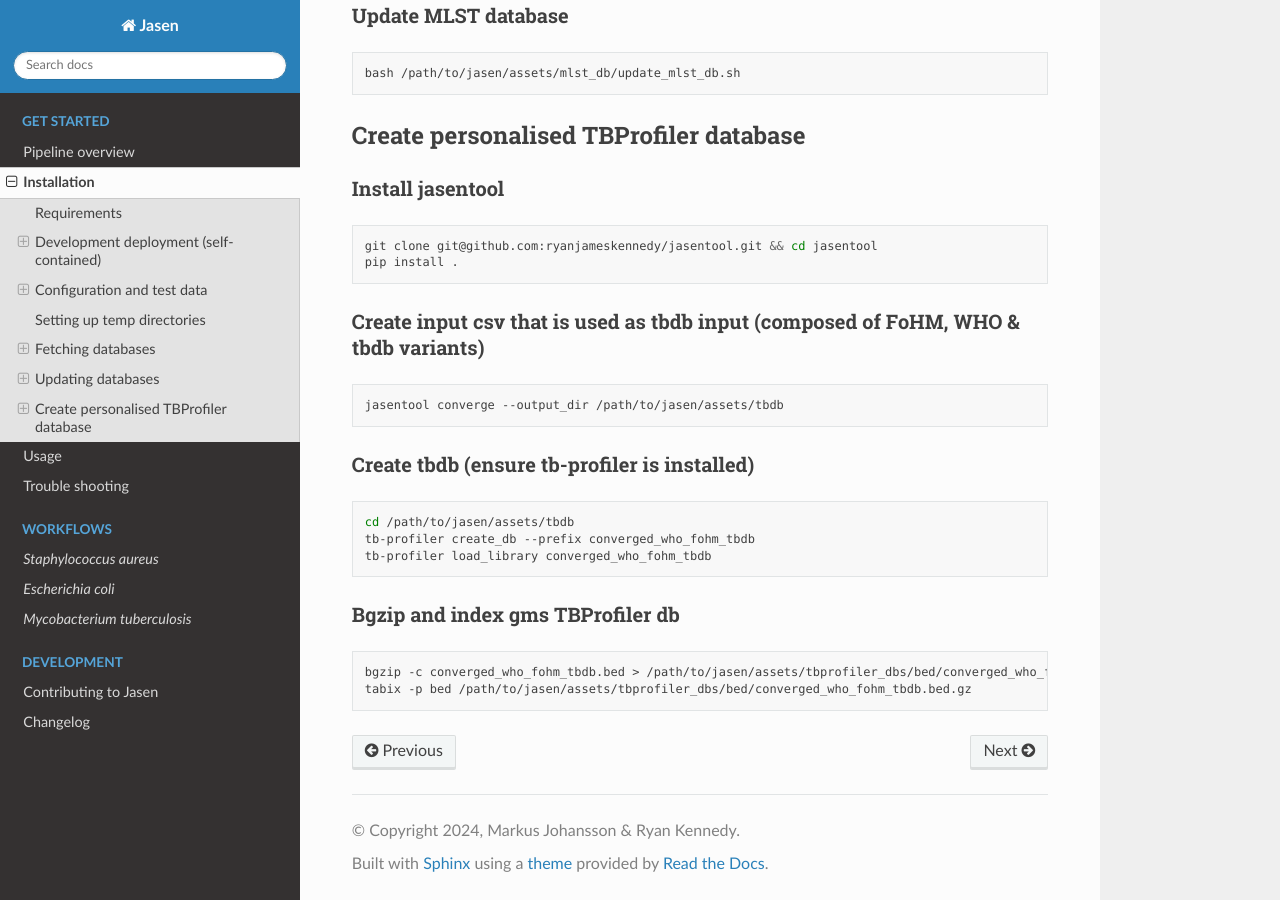
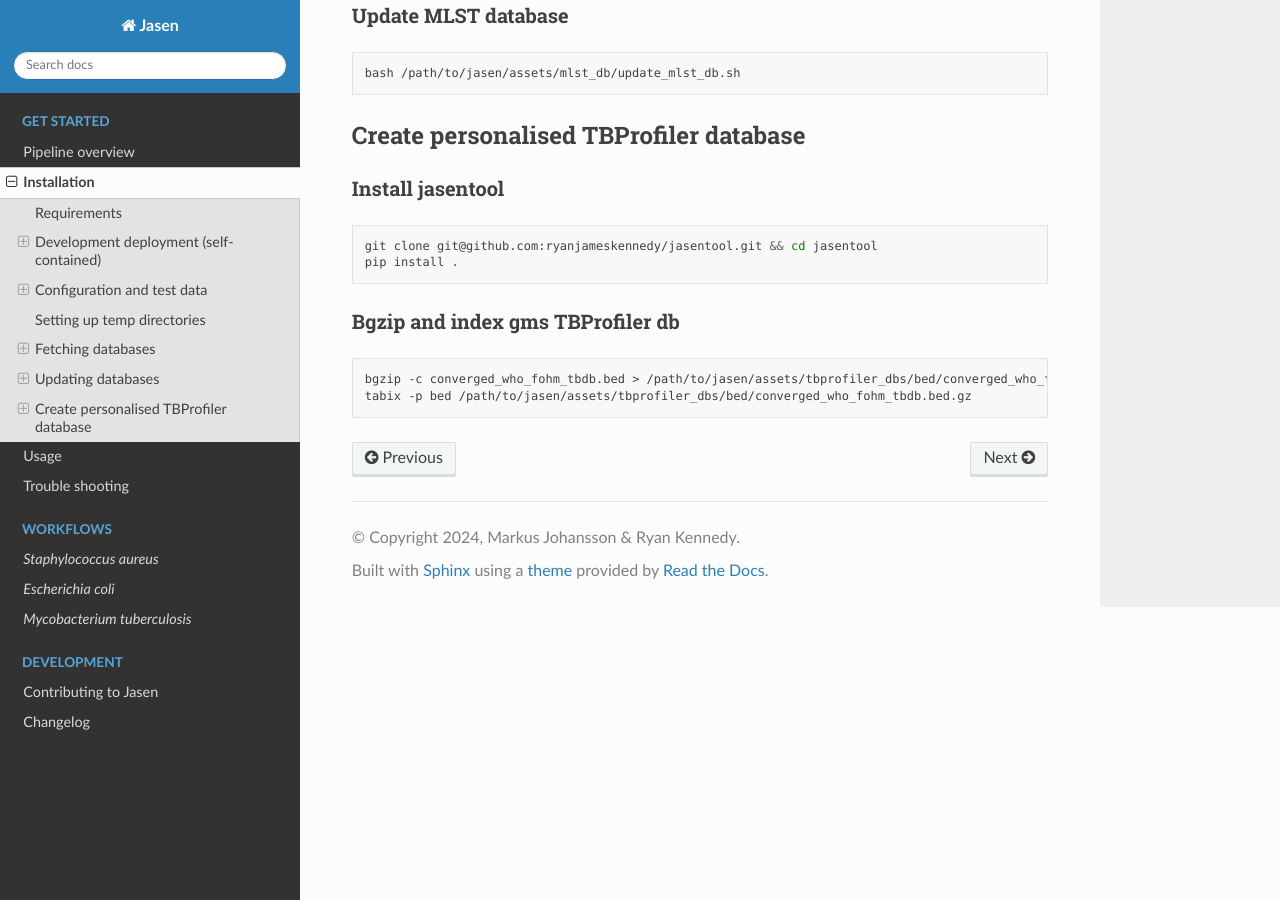
Before and after one commit to genomic-medicine-sweden/jasen, a Sphinx documentation site: the page built from docs/source/install.md, in a window 1280 px wide and 900 px high, scrolled down 2843 px. Built offline with Sphinx 7.4.7 and the Read the Docs theme 2.0.0, drawn with Linux system fonts in a browser that asks for light colours.

Commit message:
removed some old installation instructions

````diff
--- a/docs/source/install.md
+++ b/docs/source/install.md
@@ -123,20 +123,6 @@ git clone git@github.com:ryanjameskennedy/jasentool.git && cd jasentool
 pip install .
 ```
 
-### Create input csv that is used as tbdb input (composed of FoHM, WHO & tbdb variants)
-
-```bash
-jasentool converge --output_dir /path/to/jasen/assets/tbdb
-```
-
-### Create tbdb (ensure tb-profiler is installed)
-
-```bash
-cd /path/to/jasen/assets/tbdb
-tb-profiler create_db --prefix converged_who_fohm_tbdb
-tb-profiler load_library converged_who_fohm_tbdb
-```
-
 ### Bgzip and index gms TBProfiler db
 
 ```bash
````
